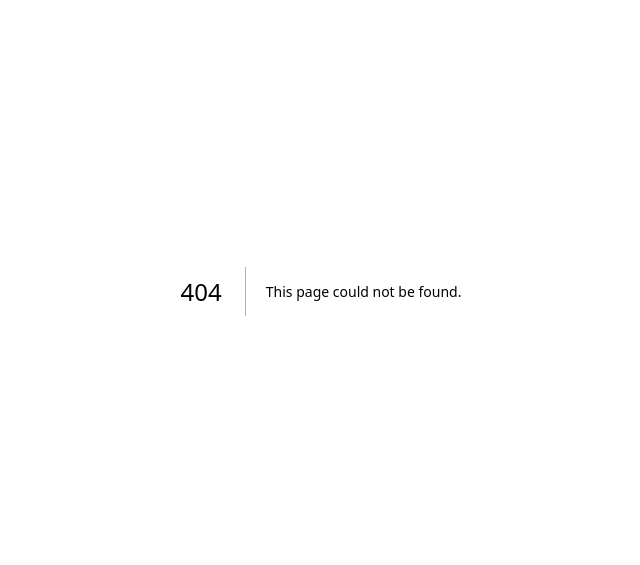
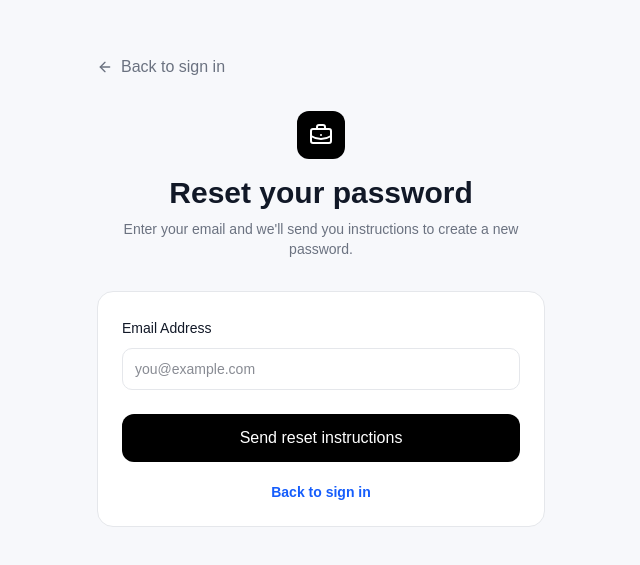
Before and after one commit to iamgajanan/jobfinder, a Next.js app: page /forgot-password in a window 1280 px wide. Before the commit this address had no page. Shown: the part 109-674 px from the top of the page, without its empty margins (319-959 px from the left). Built offline with nearby package versions, Linux system fonts and the light colour scheme.

Commit message:
feat: add forgot password flow

```diff
--- /dev/null
+++ b/src/app/forgot-password/page.tsx
@@ -0,0 +1,72 @@
+"use client";
+
+import { FormEvent, useState } from "react";
+import Link from "next/link";
+import { useRouter } from "next/navigation";
+import { ArrowLeft, BriefcaseBusiness, LoaderCircle, MailCheck } from "lucide-react";
+import { ApiError, api } from "@/lib/api/client";
+
+export default function ForgotPassword() {
+  const router = useRouter();
+  const [email, setEmail] = useState("");
+  const [error, setError] = useState("");
+  const [sent, setSent] = useState(false);
+  const [loading, setLoading] = useState(false);
+
+  async function submit(e: FormEvent) {
+    e.preventDefault();
+    setError("");
+    setLoading(true);
+    try {
+      await api.passwordReset({
+        email: email.trim(),
+        redirect_to: `${window.location.origin}/reset-password`,
+      });
+      setSent(true);
+    } catch (err) {
+      setError(err instanceof ApiError ? err.message : "Unable to send reset instructions. Please try again.");
+    } finally {
+      setLoading(false);
+    }
+  }
+
+  return (
+    <main className="flex min-h-screen items-center justify-center bg-[var(--bg)] px-5 py-10 text-[var(--fg)]">
+      <div className="w-full max-w-md">
+        <button type="button" onClick={() => router.push("/login")} className="mb-8 flex items-center gap-2 text-sm text-[var(--muted)] hover:text-[var(--fg)]">
+          <ArrowLeft className="h-4 w-4" /> Back to sign in
+        </button>
+
+        <div className="mb-8 text-center">
+          <div className="mx-auto mb-4 grid h-12 w-12 place-items-center rounded-xl bg-black text-white"><BriefcaseBusiness /></div>
+          <h1 className="text-3xl font-bold">Reset your password</h1>
+          <p className="mt-2 text-sm text-[var(--muted)]">Enter your email and we&apos;ll send you instructions to create a new password.</p>
+        </div>
+
+        <div className="card p-6">
+          {sent ? (
+            <div className="text-center">
+              <div className="mx-auto mb-4 grid h-12 w-12 place-items-center rounded-full bg-green-50 text-green-600"><MailCheck /></div>
+              <h2 className="text-lg font-semibold">Check your email</h2>
+              <p className="mt-2 text-sm text-[var(--muted)]">If an account exists for <strong>{email}</strong>, password reset instructions have been sent.</p>
+              <Link href="/login" className="mt-6 inline-block text-sm font-semibold text-blue-600 hover:text-blue-700">Return to sign in</Link>
+            </div>
+          ) : (
+            <form onSubmit={submit}>
+              <label htmlFor="reset-email" className="text-sm font-medium">
+                Email Address
+                <input id="reset-email" className="input mt-2" type="email" value={email} onChange={(e) => setEmail(e.target.value)} placeholder="you@example.com" autoComplete="email" required />
+              </label>
+              {error && <p className="mt-3 text-sm text-red-500" role="alert">{error}</p>}
+              <button disabled={loading} className="mt-6 flex w-full items-center justify-center gap-2 rounded-xl bg-black px-4 py-3 text-sm font-semibold text-white disabled:cursor-not-allowed disabled:opacity-60">
+                {loading && <LoaderCircle className="h-4 w-4 animate-spin" />}
+                {loading ? "Sending..." : "Send reset instructions"}
+              </button>
+              <p className="mt-5 text-center text-sm text-[var(--muted)]"><Link href="/login" className="font-semibold text-blue-600">Back to sign in</Link></p>
+            </form>
+          )}
+        </div>
+      </div>
+    </main>
+  );
+}
```
